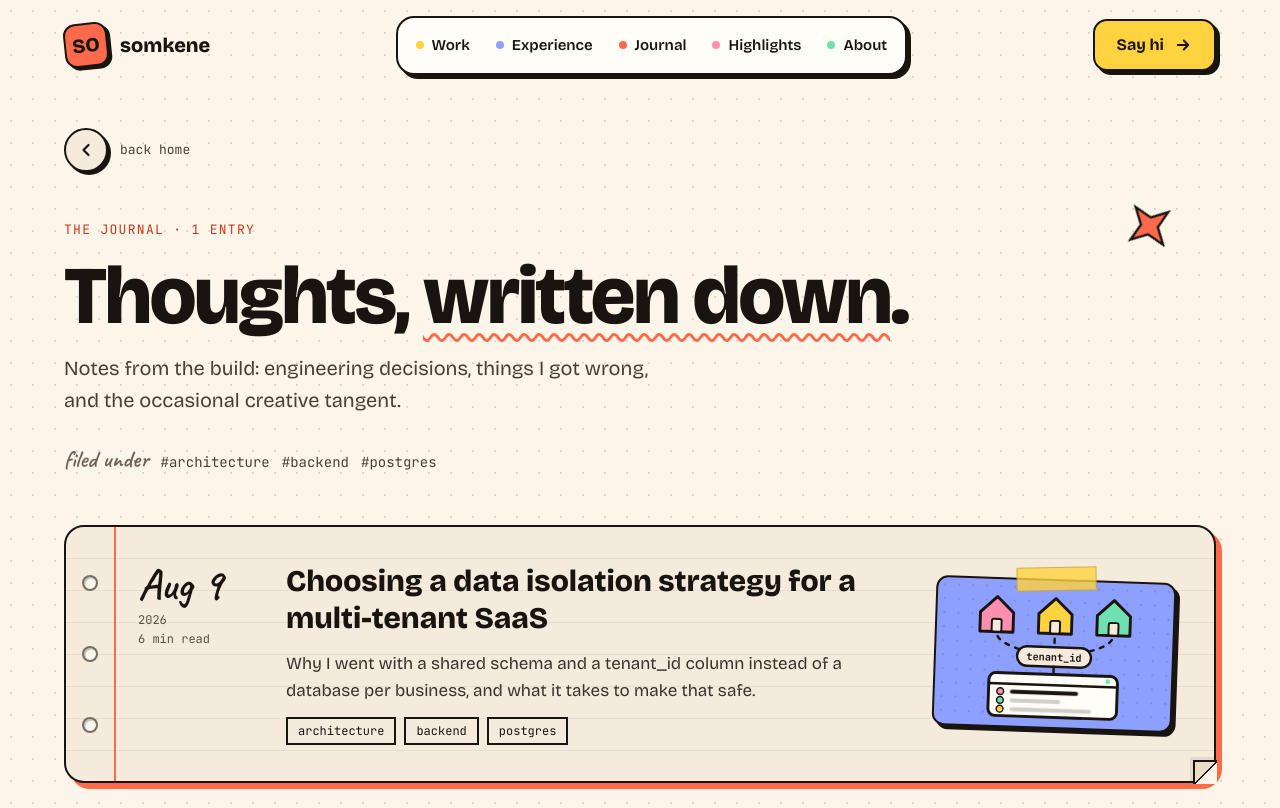
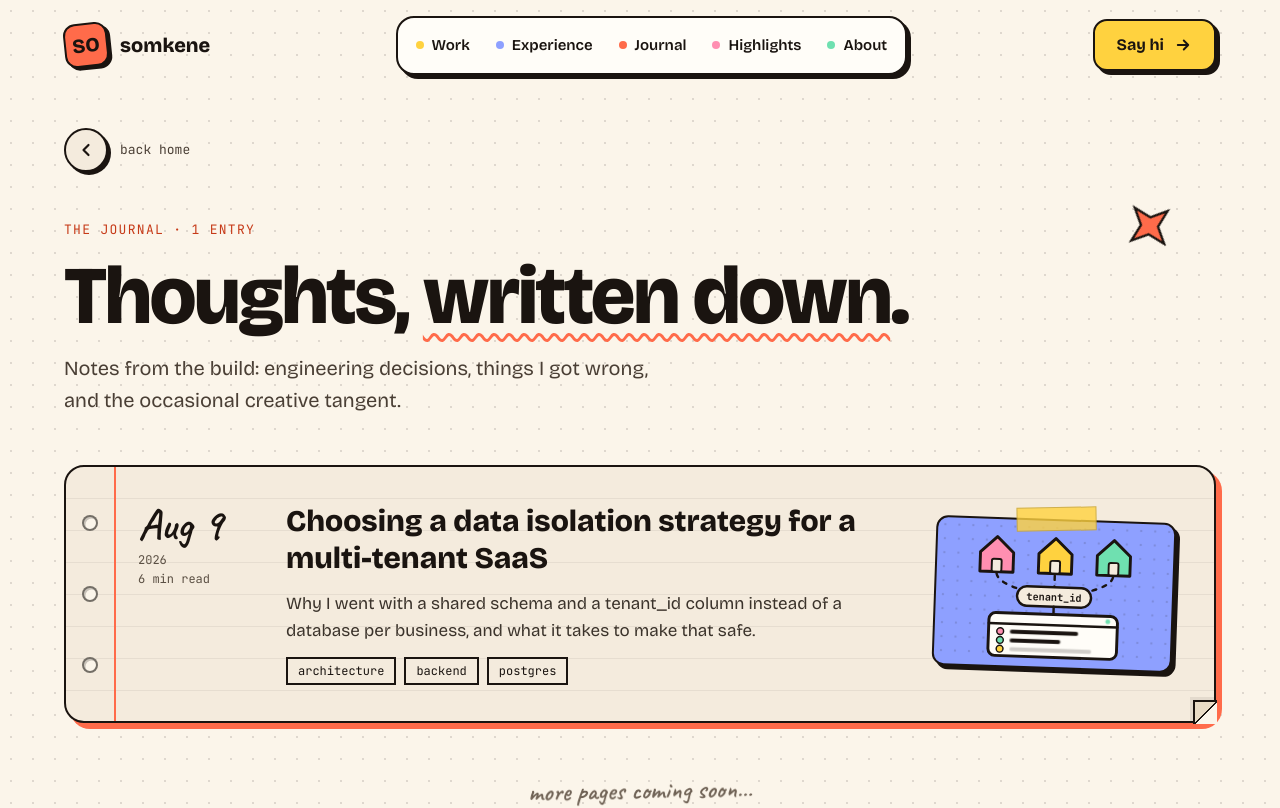
Before and after one commit to somkenemuscle/Portfolio, a Next.js app: page /journal in a window 1280 px wide. Shown: the top 808 px of the page. Built offline with nearby package versions, Linux system fonts and the light colour scheme.

Commit message:
chore(journal): Drop the 'filed under' tag line
The tag list under the Journal intro wasn't clickable and didn't filter
anything, so it was just noise. Tags still show on each entry card.

```diff
--- a/components/shared/BlogList.tsx
+++ b/components/shared/BlogList.tsx
@@ -1,7 +1,6 @@
 'use client'
 
 import { motion } from 'framer-motion'
-import { blogs } from '@/constants/blogs'
 import { BackLink } from './AboutHero'
 import { JournalEntry, sortedPosts } from './JournalPreview'
 import { ACCENT, Container, Pop, Spark } from './Sketch'
@@ -14,7 +13,6 @@ const enter = (delay: number) => ({
 
 export default function BlogList() {
   const posts = sortedPosts()
-  const tags = Array.from(new Set(blogs.flatMap(b => b.tags)))
 
   return (
     <Container>
@@ -32,14 +30,6 @@ export default function BlogList() {
           <motion.p {...enter(0.18)} className="m-0 text-xl leading-relaxed text-sb-soft max-w-[620px]">
             Notes from the build: engineering decisions, things I got wrong, and the occasional creative tangent.
           </motion.p>
-          {tags.length > 0 && (
-            <motion.p {...enter(0.24)} className="m-0 pt-2 flex flex-wrap items-baseline gap-x-3 gap-y-1">
-              <span className="font-hand text-[24px] text-sb-muted">filed under</span>
-              {tags.map(t => (
-                <span key={t} className="font-mono text-sm text-sb-soft lowercase">#{t}</span>
-              ))}
-            </motion.p>
-          )}
         </div>
 
         <div className="flex flex-col gap-8">
```
